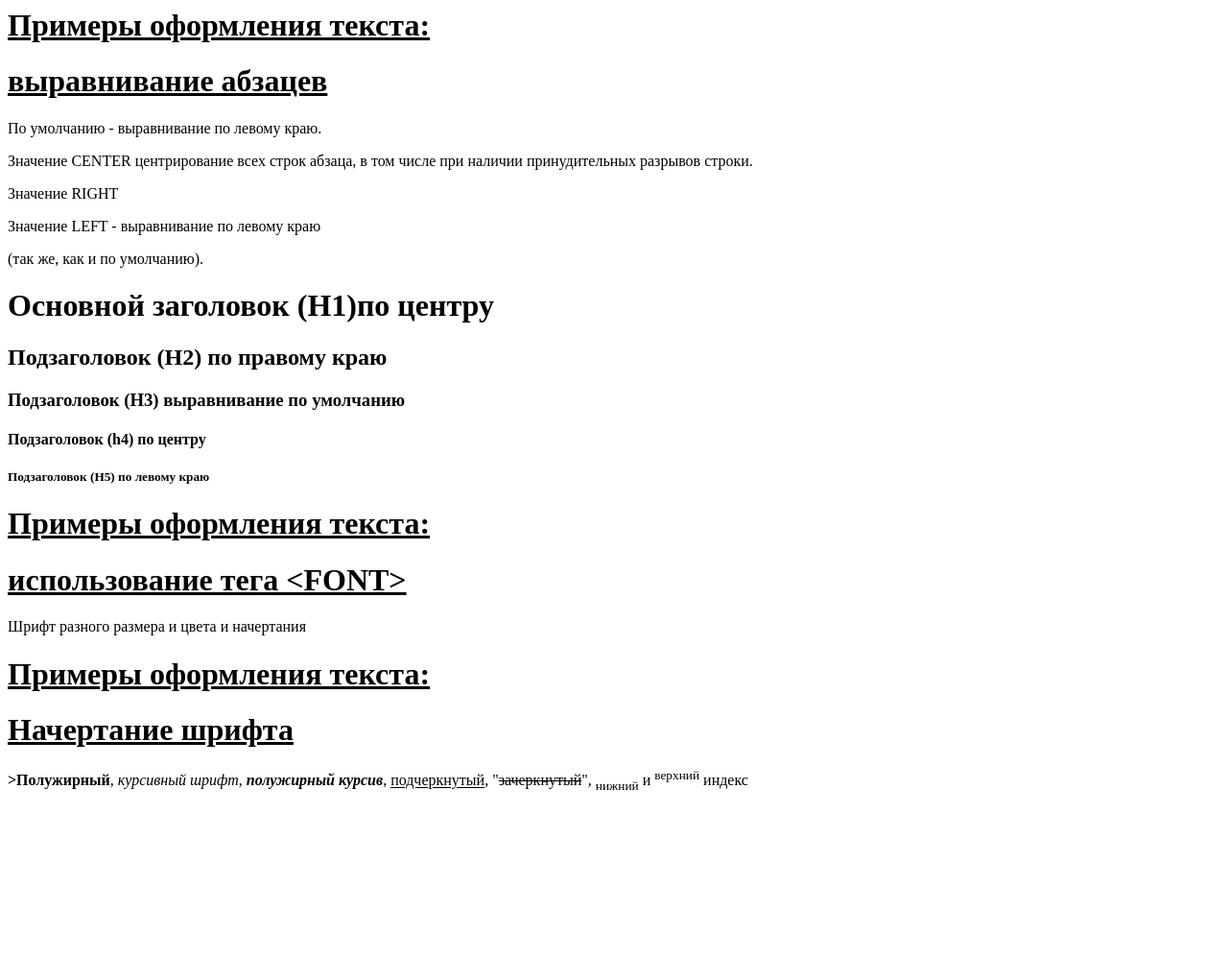
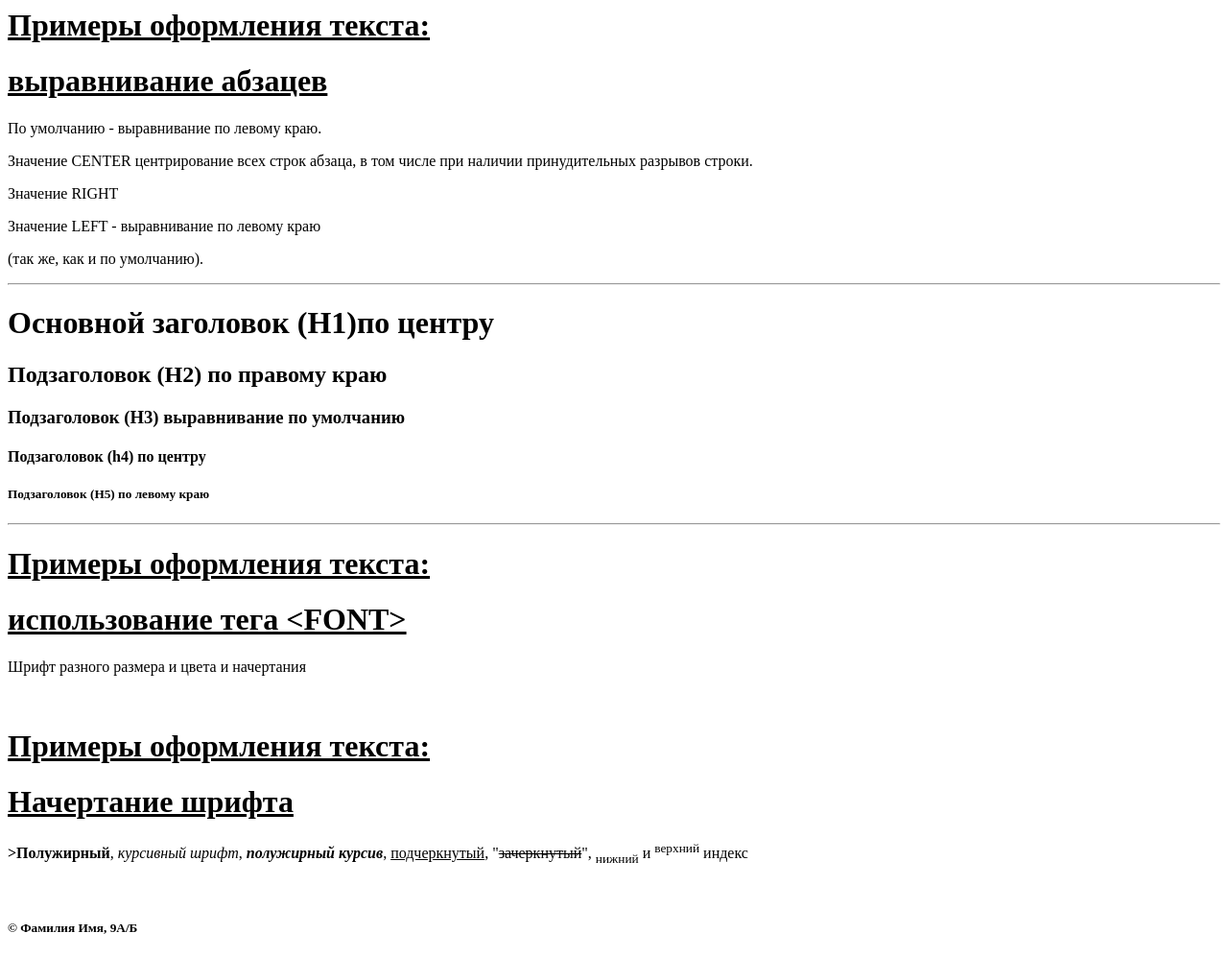
Before and after one commit to mxmknn/cheburek-111, a plain HTML site: page index.html in a window 1280 px wide. Shown: the whole page at 96% size. Before the commit the page ends 843 px from the top, so only its background shows below. Drawn offline with Linux system fonts and the light colour scheme.

Commit message:
Update index.html

```diff
--- a/index.html
+++ b/index.html
@@ -11,16 +11,21 @@
              <p class="right">Значение RIGHT</p>
              <p>Значение LEFT - выравнивание по левому краю</p
              <p>(так же, как и по умолчанию).</p>
+    <hr>
      <h1>Основной заголовок (H1)по центру</h1>
      <h2 class="right">Подзаголовок (H2) по правому краю</h2>
      <h3>Подзаголовок (H3) выравнивание по умолчанию</h3>
      <h4 class="dolar_po_70_rub">Подзаголовок (h4) по центру</h4>
      <h5>Подзаголовок (H5) по левому краю</h5>
+    <hr>
      <h1 class="dolar_po_70_rub"><u>Примеры оформления текста:</u></h1>
         <h1 class="dolar_po_70_rub"><u>использование тега &ltFONT&gt</u></h1>
-             <p class="mnogo"style="font size=:100; font color=pink; font family=Sans-serif">Шрифт разного размера и цвета и начертания</p>
+             <p class="mnogo">Шрифт разного размера и цвета и начертания</p>
+    <br>
            <h1><u>Примеры оформления текста:</u></h1>
            <h1><u>Начертание шрифта</u></h1>
            <p><b>>Полужирный</b>, <i>курсивный шрифт</i>,<i><b> полужирный курсив</b></i>, <u>подчеркнутый</u>, "<s>зачеркнутый</s>", <sub>нижний</sub> и <sup>верхний</sup> индекс</p>
+    <br>
+    <h5>&copy Фамилия Имя, 9А/Б</h5>
    </body>
 </html>
```
